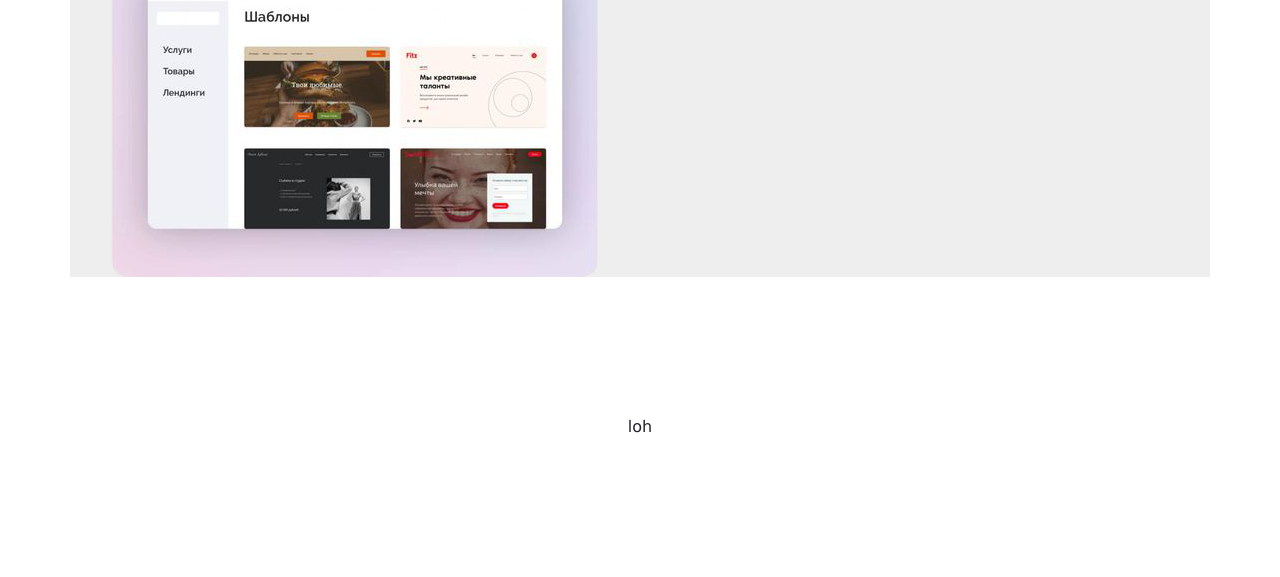
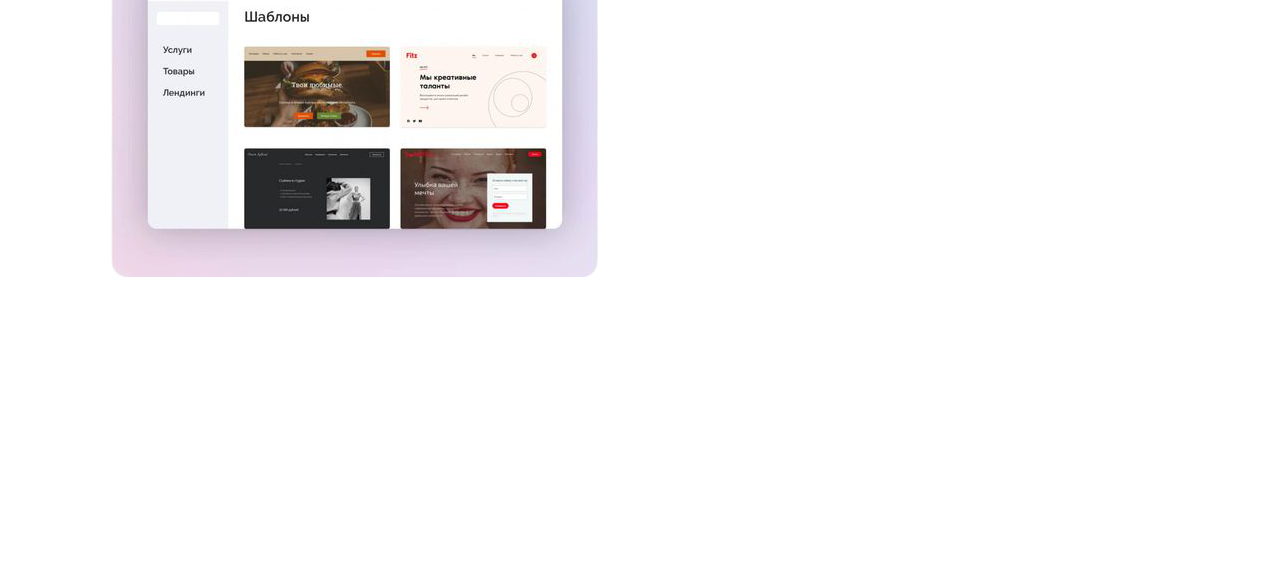
Before and after one commit to Meta40k/asmoday.site, a plain HTML site: page index.html in a window 1280 px wide. Shown: the part 525-1102 px from the top of the page. Drawn offline with nearby package versions, Linux system fonts and the light colour scheme.

Commit message:
clear debug

```diff
--- a/css/style.css
+++ b/css/style.css
@@ -46,9 +46,7 @@ header {
 
 /* ВТОРАЯ СЕКЦИЯ */
 .section2 {
-    /* display: flex; */
-    background-color: #eee;
-    /* height: 40vh; */
+    /* background-color: #eee; */
 }
 
 .section2-wrap {
@@ -58,24 +56,6 @@ header {
     justify-content: center;
 }
 
-/* img {
-    width: 100%;
-    margin: 0 auto;
-} */
-
 .section3 {
     height: 300px;
 }
-
-.box{
-    display: flex;
-    align-items: center;
-    justify-content: center;
-    flex-direction: column;
-    height: 300px;
-}
-
-.element1{
-justify-content: center;
-align-items: center;
-}
--- a/index.html
+++ b/index.html
@@ -36,10 +36,10 @@
                   <a class="nav-link" href="#">Контакты</a>
                 </li>
               </ul>
-              <form class="d-flex">
+              <!-- <form class="d-flex">
                 <input class="form-control me-2" type="search" placeholder="Search" aria-label="Search">
                 <button class="btn btn-outline-success" type="submit">Search</button>
-              </form>
+              </form> -->
             </div>
           </div>
         </nav>
@@ -57,12 +57,13 @@
       <div class="col-md-6">
         <div class="section2-img pt-4 text-center"><img src="/img/section2.png" alt="Описание картинки"></div>
       </div>
-      <div class="col-md-6 order-md-last order-first">
+      <div class="col-md-6 order-first order-md-0">
         <div class="section2-wrap pt-4">
           <h2 class="section2-header">Важный заголовок</h2>
           <div class="section2-description">Описание этого блока, содержащее основную мысль.</div>
         </div>
       </div>
+
     </div>
   </section>
 
@@ -75,9 +76,6 @@
 
   <section class="section3">
 
-    <div class="box">
-      <div class="element1">loh</div>
-    </div>
   </section>
 </body>
 
```
